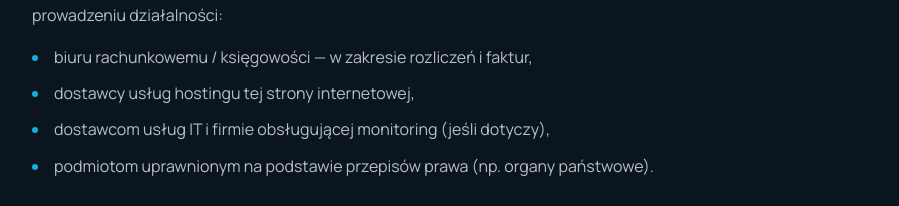
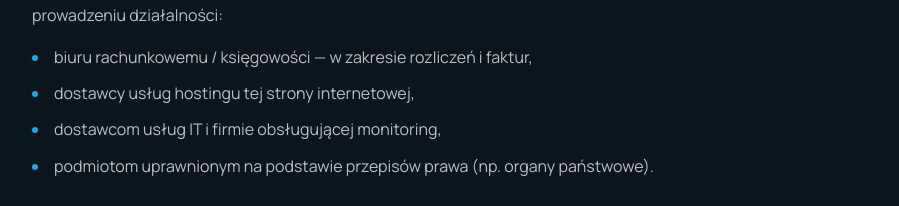
Before and after one commit to DWojtys/parking, a plain HTML site: page polityka-prywatnosci.html in a window 1280 px wide. Shown: the part 2185-2391 px from the top of the page, without its empty margins (190-1089 px from the left). Drawn offline with nearby package versions, Linux system fonts and the light colour scheme.

Commit message:
Update polityka-prywatnosci.html

```diff
--- a/polityka-prywatnosci.html
+++ b/polityka-prywatnosci.html
@@ -252,7 +252,7 @@
     <ul>
       <li>biuru rachunkowemu / księgowości — w zakresie rozliczeń i faktur,</li>
       <li>dostawcy usług hostingu tej strony internetowej,</li>
-      <li>dostawcom usług IT i firmie obsługującej monitoring (jeśli dotyczy),</li>
+      <li>dostawcom usług IT i firmie obsługującej monitoring,</li>
       <li>podmiotom uprawnionym na podstawie przepisów prawa (np. organy państwowe).</li>
     </ul>
 
```
